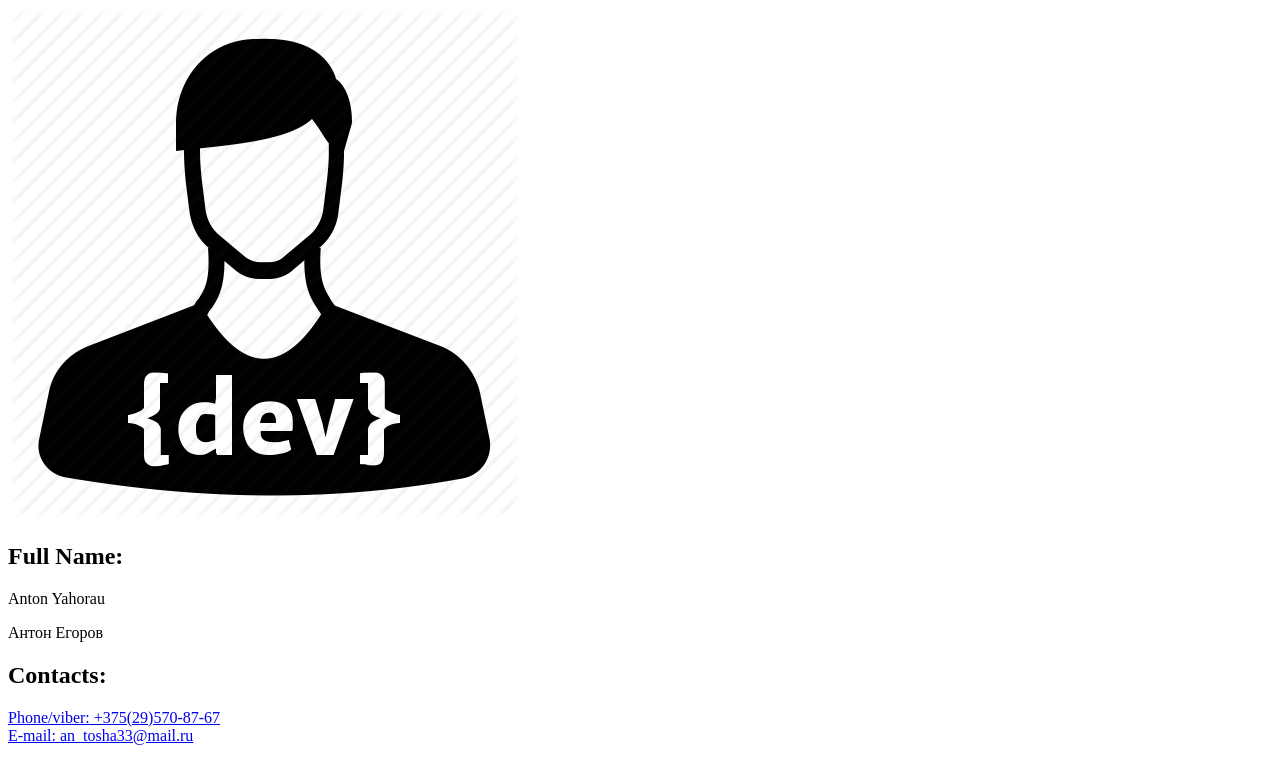
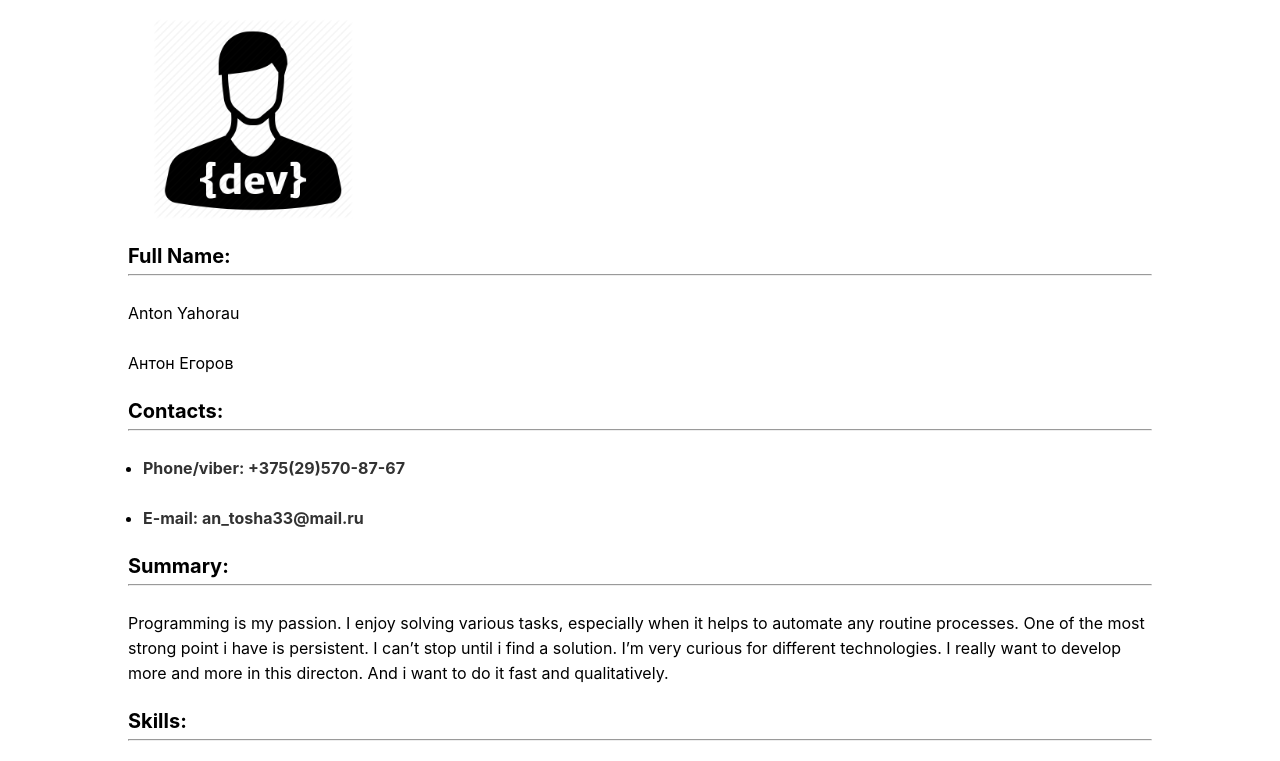
Before and after one commit to antosha33/rsschool-2019Q1-cv, a plain HTML site: page index.html in a window 1280 px wide. Shown: the part 73-834 px from the top of the page. Drawn offline with Linux system fonts and the light colour scheme.

Commit message:
feat: add styles to resume

```diff
--- a/index.html
+++ b/index.html
@@ -9,17 +9,23 @@
 </head>
 <body>
   <h1>HTML, CSS & Git Basics</h1>
+  <hr>
   <img src="iam.png" alt="iam">
   <h2>Full Name:</h2>
+  <hr>
   <p>Anton Yahorau</p>
   <p>Антон Егоров</p>
   <h2>Contacts:</h2>
-  <a href="tel:+375295708767">Phone/viber: +375(29)570-87-67</a>
-  <br>
-  <a href="mailto:an_tosha33@mail.ru">E-mail: an_tosha33@mail.ru</a>
+  <hr>
+  <ul>
+    <li><a href="tel:+375295708767">Phone/viber: +375(29)570-87-67</a></li>
+    <li><a href="mailto:an_tosha33@mail.ru">E-mail: an_tosha33@mail.ru</a></li>
+  </ul>
   <h2>Summary:</h2>
+  <hr>
   <p>Programming is my passion. I enjoy solving various tasks, especially when it helps to automate any routine processes. One of the most strong point i have is persistent. I can’t stop until i find a solution. I’m very curious for different technologies. I really want to develop more and more in this directon. And i want to do it fast and qualitatively.</p>
   <h2>Skills:</h2>
+  <hr>
   <ul>
     <li>html</li>
     <li>css</li>
@@ -30,13 +36,16 @@
     <li>MySQL</li>
   </ul>
   <h2>Code Examples:</h2>
+  <hr>
   <ul>
     <li><a href="https://github.com/antosha33/brackets/blob/master/src/index.js">https://github.com/antosha33/brackets/blob/master/src/index.js</a></li>
     <li><a href="https://github.com/antosha33/money-exchange/blob/master/src/index.js">https://github.com/antosha33/money-exchange/blob/master/src/index.js</a></li>
   </ul>
   <h2>Education:</h2>
+  <hr>
   <p>BNTU, Minsk. Faculty of Mechanical Engineering. 2009 - 2014.</p>
   <h2>English level</h2>
+  <hr>
   <p>According to the tests at training.by, test.str.by my English level is A2+ (pre-intermediate).</p>
 </body>
 
--- a/style.css
+++ b/style.css
@@ -0,0 +1,68 @@
+html, body, div, span, applet, object, iframe, h1, h2, h3, h4, h5, h6, p, blockquote, pre, a, abbr, acronym, address, big, cite, code, del, dfn, em, img, ins, kbd, q, s, samp, small, strike, strong, sub, sup, tt, var, b, u, i, center, dl, dt, dd, ol, ul, li, fieldset, form, label, legend, table, caption, tbody, tfoot, thead, tr, th, td, article, aside, canvas, details, embed, figure, figcaption, footer, header, hgroup, menu, nav, output, ruby, section, summary, time, mark, audio, video {
+  margin: 0;
+  padding: 0;
+  border: 0;
+  font-size: 100%;
+  font: inherit;
+  vertical-align: baseline;
+}
+
+article, aside, details, figcaption, figure, footer, header, hgroup, menu, nav, section {
+  display: block;
+}
+
+body {
+  padding: 25px;
+  line-height: 1;
+  font-family: -apple-system,BlinkMacSystemFont,"Segoe UI",Helvetica,Arial,sans-serif,"Apple Color Emoji","Segoe UI Emoji","Segoe UI Symbol";
+}
+
+blockquote, q {
+  quotes: none;
+}
+
+blockquote:before, blockquote:after {
+  content: '';
+  content: none;
+}
+
+q:before, q:after {
+  content: '';
+  content: none;
+}
+
+table {
+  border-collapse: collapse;
+  border-spacing: 0;
+}
+
+body {
+  width: 1024px;
+  margin: 0 auto;
+}
+h1 {
+  font-size: 24px;
+  font-weight: bold;
+ }
+h2 {
+  font-size: 20px;
+  font-weight: bold;
+}
+img {
+  margin: 25px;
+  width: 200px;
+  height: 200px;
+}
+p,
+li {
+  line-height: 25px;
+  margin: 25px 0px;
+}
+li {
+  margin-left: 15px;
+}
+a {
+  text-decoration: none;
+  color:  #323232;
+  font-weight: bold;
+}
```
